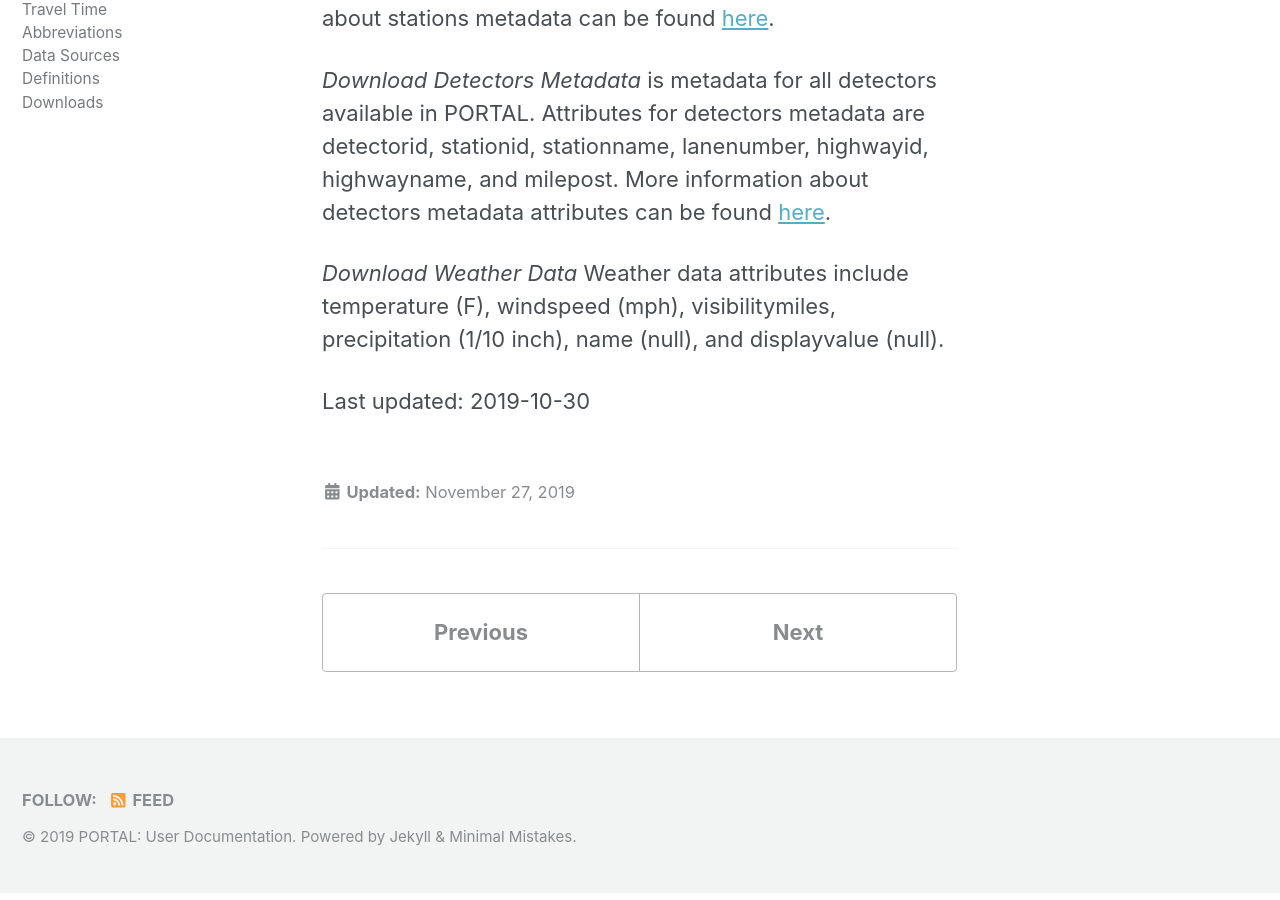
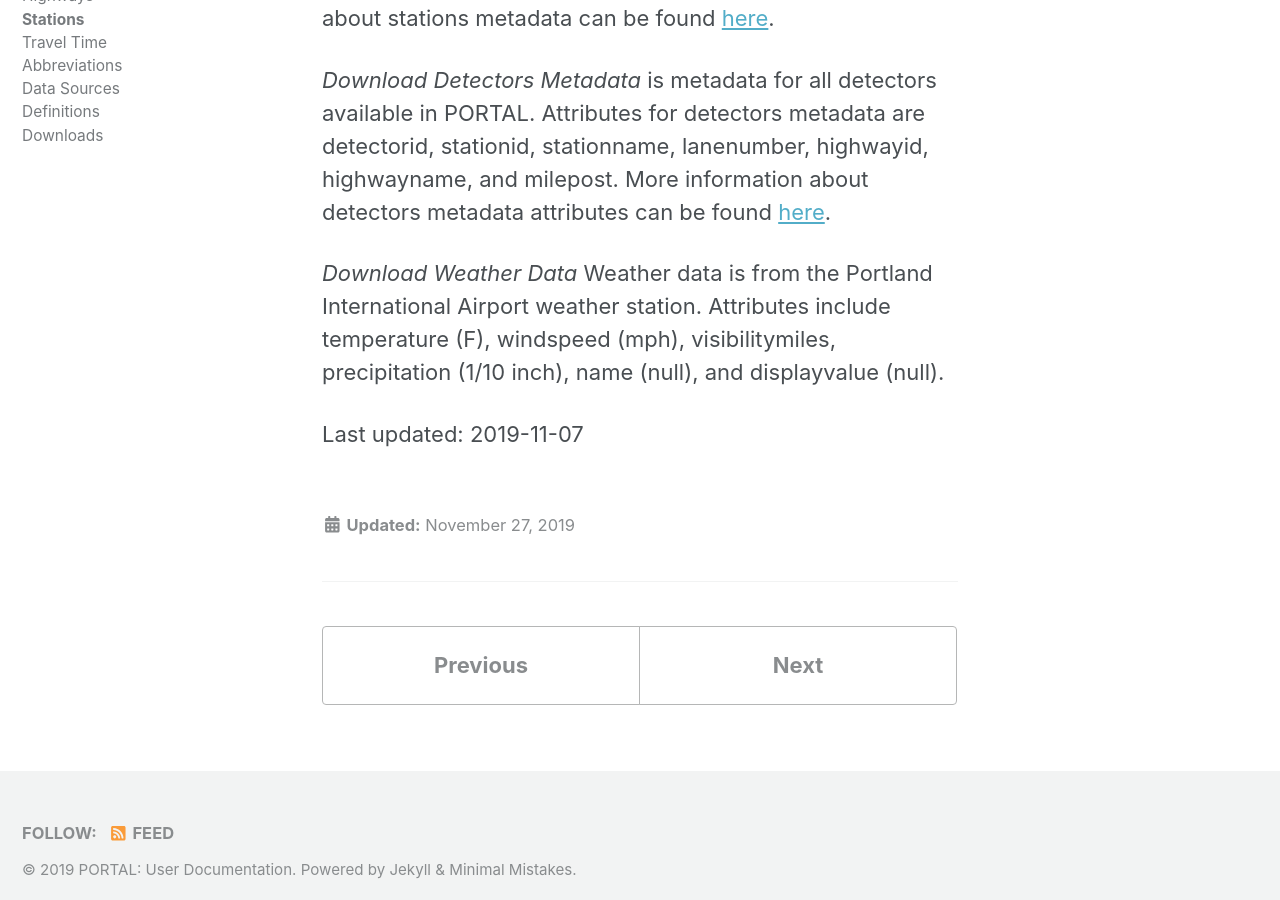
Before and after one commit to adus/portal-documentation, a Jekyll site: the page built from _documents/stations.md, in a window 1280 px wide and 900 px high, scrolled down 7266 px. Built offline with Jekyll 4.4.1, drawn with Linux system fonts in a browser that asks for light colours; nearby versions of some CDN libraries.

Commit message:
updated weather data location info

```diff
--- a/_documents/stations.md
+++ b/_documents/stations.md
@@ -76,6 +76,6 @@
 _Download Detectors Metadata_ is metadata for all detectors available in PORTAL. Attributes for detectors metadata are detectorid, stationid, stationname, lanenumber, highwayid, highwayname, and milepost. More information about detectors metadata attributes can be found [here]({{ site.url }}{{ site.baseurl }}/documents/downloads#detector-metadata/).
 
 _Download Weather Data_
-Weather data attributes include temperature (F), windspeed (mph), visibilitymiles, precipitation (1/10 inch), name (null), and displayvalue (null).
+Weather data is from the Portland International Airport weather station. Attributes include temperature (F), windspeed (mph), visibilitymiles, precipitation (1/10 inch), name (null), and displayvalue (null).
 
-Last updated: 2019-10-30
+Last updated: 2019-11-07
```
